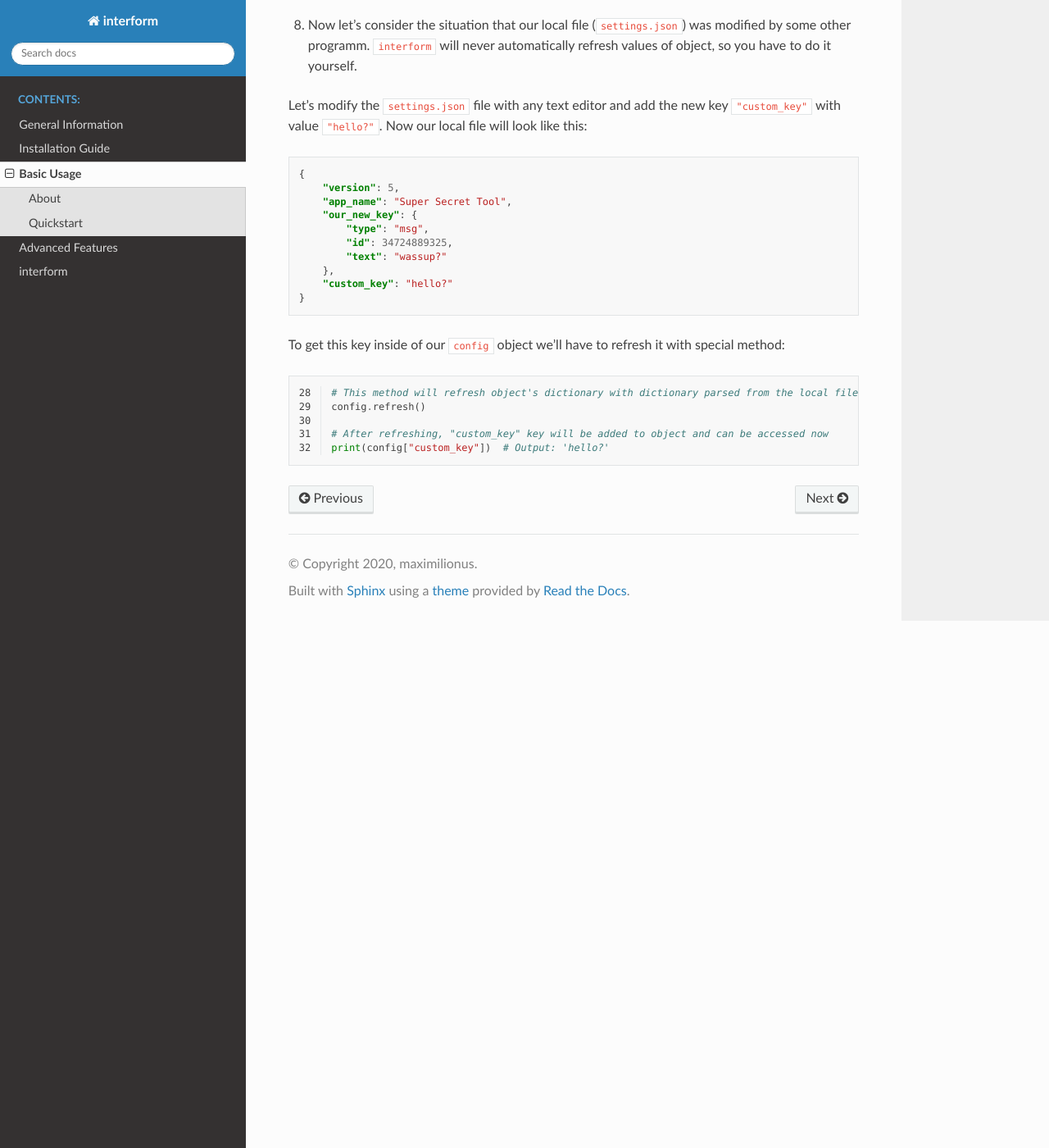
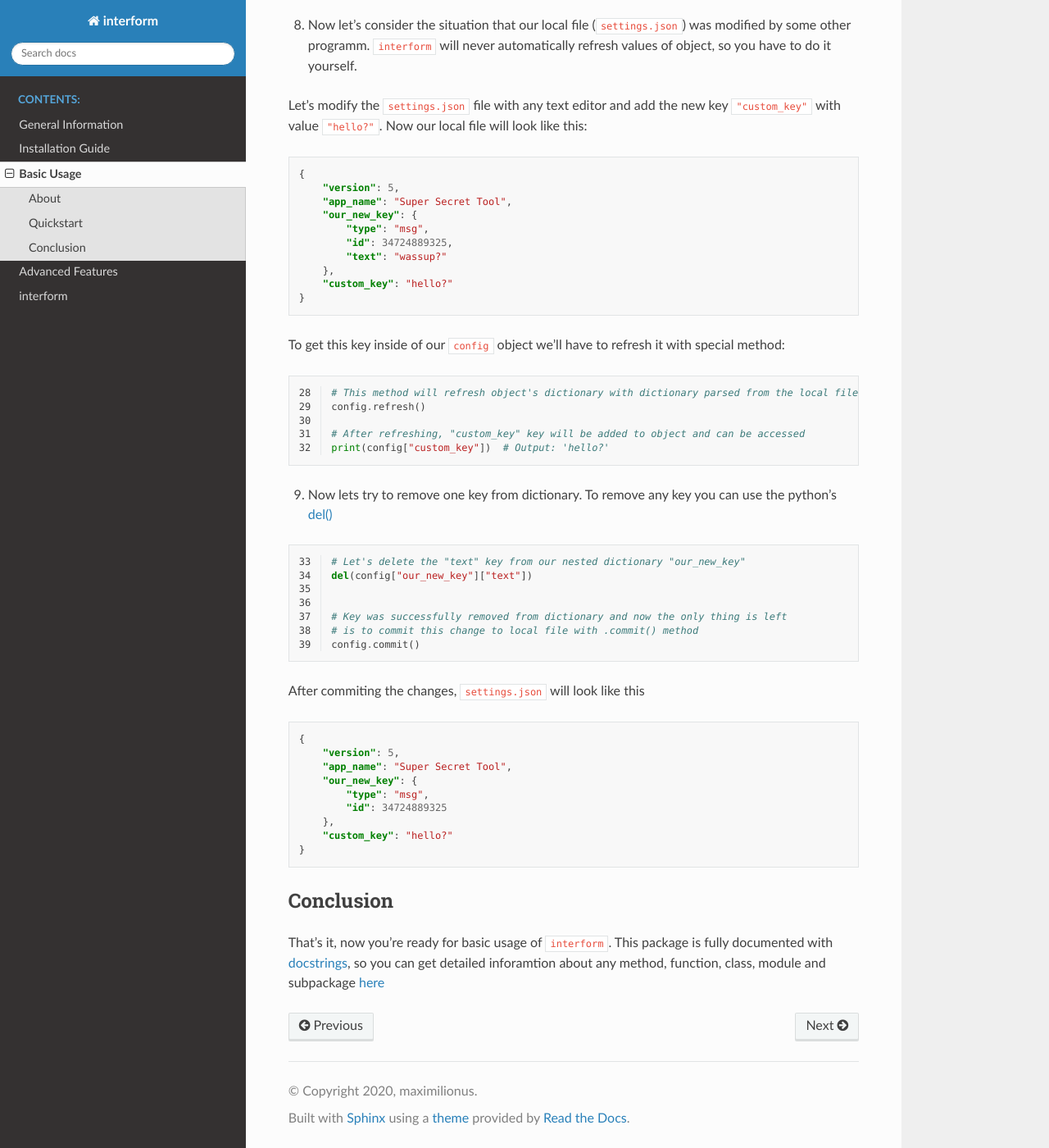
Before and after one commit to maximilionus/interform, a Sphinx documentation site: the page built from docs/guide_basic_usage.rst, in a window 1280 px wide and 1400 px high, scrolled down 2597 px. Shown: the whole window at 82% size. Built offline with Sphinx 7.4.7 and the Read the Docs theme 2.0.0, drawn with Linux system fonts in a browser that asks for light colours; the version number could not be read and is left out.

```diff
--- a/docs/guide_basic_usage.rst
+++ b/docs/guide_basic_usage.rst
@@ -144,5 +144,39 @@ To get this key inside of our ``config`` object we'll have to refresh it with sp
     # This method will refresh object's dictionary with dictionary parsed from the local file.
     config.refresh()
 
-    # After refreshing, "custom_key" key will be added to object and can be accessed now
+    # After refreshing, "custom_key" key will be added to object and can be accessed
     print(config["custom_key"])  # Output: 'hello?'
+
+9. Now lets try to remove one key from dictionary. To remove any key you can use the python's `del() <https://docs.python.org/3/tutorial/datastructures.html#the-del-statement>`__
+
+.. code-block:: python
+    :linenos:
+    :lineno-start: 33
+
+    # Let's delete the "text" key from our nested dictionary "our_new_key"
+    del(config["our_new_key"]["text"])
+
+
+    # Key was successfully removed from dictionary and now the only thing is left
+    # is to commit this change to local file with .commit() method
+    config.commit()
+
+After commiting the changes, ``settings.json`` will look like this
+
+.. code:: json
+
+    {
+        "version": 5,
+        "app_name": "Super Secret Tool",
+        "our_new_key": {
+            "type": "msg",
+            "id": 34724889325
+        },
+        "custom_key": "hello?"
+    }
+
+
+Conclusion
+---------------------
+
+That's it, now you're ready for basic usage of ``interform``. This package is fully documented with `docstrings <https://www.python.org/dev/peps/pep-0257/>`__, so you can get detailed inforamtion about any method, function, class, module and subpackage `here <interform.html>`__
```
Also changed, not shown: CHANGELOG.md (+6 -0 lines), docs/interform.langs.rst (+6 -9 lines), docs/interform.rst (+11 -8 lines), docs/interform.tests.rst (+5 -8 lines), 2 other files.
